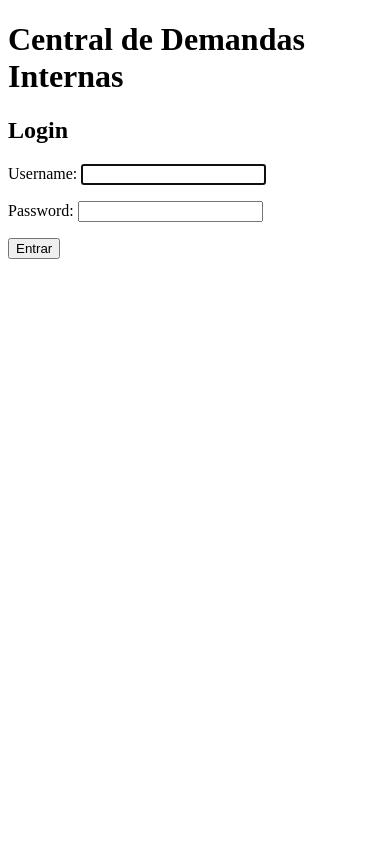
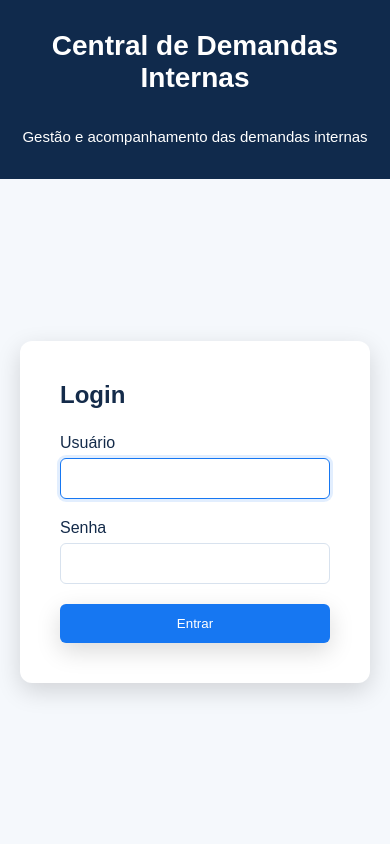
Before and after one commit to Monaliza-Vasconcelos/central-demandas, a Django app: page /accounts/login/ in a window 390 px wide. Run offline with Django 5.2, Linux system fonts and the light colour scheme.

Commit message:
feat: estiliza tela de login responsiva

```diff
--- a/config/settings.py
+++ b/config/settings.py
@@ -37,6 +37,7 @@ INSTALLED_APPS = [
     'django.contrib.sessions',
     'django.contrib.messages',
     'django.contrib.staticfiles',
+    'django_browser_reload',
     'usuarios',
     'demandas',
 ]
@@ -49,6 +50,7 @@ MIDDLEWARE = [
     'django.contrib.auth.middleware.AuthenticationMiddleware',
     'django.contrib.messages.middleware.MessageMiddleware',
     'django.middleware.clickjacking.XFrameOptionsMiddleware',
+    'django_browser_reload.middleware.BrowserReloadMiddleware',
 ]
 
 ROOT_URLCONF = 'config.urls'
--- a/config/urls.py
+++ b/config/urls.py
@@ -20,4 +20,5 @@ from django.urls import path, include
 urlpatterns = [
     path('admin/', admin.site.urls),
     path('', include('usuarios.urls')),
+    path("__reload__/", include("django_browser_reload.urls")),
 ]
--- /dev/null
+++ b/usuarios/static/usuarios/css/base.css
@@ -0,0 +1,37 @@
+:root {
+    /* Identidade */
+    --cor-primaria: #1677f2;
+    --cor-primaria-hover: #0f63d8;
+    --cor-secundaria: #102a4c;
+    --cor-secundaria-escura: #0b1f3a;
+
+    /* Fundos */
+    --cor-fundo: #f5f8fc;
+    --cor-fundo-secundario: #eef4fa;
+    --cor-card: #ffffff;
+
+    /* Textos */
+    --cor-texto: #142b4a;
+    --cor-texto-secundario: #6b7f99;
+    --cor-texto-claro: #ffffff;
+
+    /* Bordas */
+    --cor-borda: #d8e2ee;
+
+    /* Status */
+    --cor-sucesso: #16a66a;
+    --cor-sucesso-fundo: #dff7eb;
+
+    --cor-alerta: #e9a21b;
+    --cor-alerta-fundo: #fff1cf;
+
+    --cor-erro: #d64545;
+    --cor-erro-fundo: #fde5e5;
+}
+
+body {
+    margin: 0;
+    font-family: Arial, Helvetica, sans-serif;
+    color: var(--cor-texto);
+    background-color: var(--cor-fundo);
+}
--- /dev/null
+++ b/usuarios/static/usuarios/css/login.css
@@ -0,0 +1,137 @@
+.login-container {
+    display: flex;
+    min-height: 100vh;
+
+
+}
+
+.login-apresentacao {
+    display: flex;
+    flex-direction: column;
+    justify-content: center;
+    align-items: center;
+    width: 50%;
+    padding: 60px;
+    color: var(--cor-texto-claro);
+    background-color: var(--cor-secundaria);
+
+}
+
+.login-apresentacao h1 {
+    font-size: 42px;
+    margin-bottom: 16px;
+}
+
+.login-apresentacao p {
+    font-size: 18px;
+    line-height: 1.6;
+}
+
+.login-formulario {
+    display: flex;
+    flex-direction: column;
+    justify-content: center;
+    align-items: center;
+    width: 50%;
+    background-color: var(--cor-fundo);
+}
+
+.login-card {
+    width: 350px;
+    padding: 40px;
+    background-color: var(--cor-card);
+
+    border-radius: 12px;
+    box-shadow: 0 8px 24px rgba(0, 0, 0, 0.15);
+}
+
+.login-card input {
+    width: 100%;
+    padding: 12px;
+    box-sizing: border-box;
+    border: 1px solid var(--cor-borda);
+    border-radius: 6px;
+}
+
+.login-card label {
+    display: block;
+    margin-bottom: 6px;
+}
+
+.login-card button {
+    width: 100%;
+    padding: 12px;
+    border-radius: 6px;
+    border: none;
+    background-color: var(--cor-primaria);
+    color: var(--cor-texto-claro);
+    cursor: pointer;
+}
+
+.login-card button:hover{
+    background-color: var(--cor-primaria-hover);
+    color: var(--cor-texto);
+}
+
+.login-card input:focus {
+    border-color: var(--cor-primaria);
+    outline: none;
+    box-shadow: 0 0 0 3px rgba(22, 119, 242, 0.12);
+}
+
+.login-erro {
+    background-color: var(--cor-erro-fundo);
+    color: var(--cor-erro);
+    padding: 10px;
+    border-radius: 6px;
+    margin-bottom: 15px;
+}
+
+.login-card form p {
+    margin: 0 0 20px 0;
+}
+
+.login-card h2 {
+    margin-top: 0;
+    margin-bottom: 25px;
+}
+
+
+@media (max-width: 768px) {
+
+    .login-container {
+        flex-direction: column;
+    }
+
+    .login-apresentacao,
+    .login-formulario {
+        width: 100%;
+        box-sizing: border-box;
+    }
+
+    .login-apresentacao {
+        padding: 30px 20px;
+        text-align: center;
+    }
+
+    .login-apresentacao h1 {
+        font-size: 28px;
+        margin-top: 0;
+    }
+
+    .login-apresentacao p {
+        font-size: 15px;
+        margin-bottom: 0;
+    }
+
+    .login-formulario {
+        padding: 20px;
+        flex: 1;
+    }
+
+    .login-card {
+        width: 100%;
+        max-width: 350px;
+        box-sizing: border-box;
+    }
+}
--- a/usuarios/templates/usuarios/home.html
+++ b/usuarios/templates/usuarios/home.html
@@ -8,6 +8,12 @@
 <body>
     <h1>Central de Demandas Internas</h1>
     <p>Bem-vindo(a), {{ user.username }}!</p>
+
+    {% if eh_suporte %}
+        <p>Você está acessando como Suporte.</p>
+    {% else %}
+        <p>Você está acessando como Solicitante.</p>
+    {% endif %}
     <form method="post" action="{% url 'logout' %}">
         {% csrf_token %}
     <button type="submit">Sair</button>
--- a/usuarios/templates/usuarios/login.html
+++ b/usuarios/templates/usuarios/login.html
@@ -1,21 +1,47 @@
+{% load static %}
 <!DOCTYPE html>
 <html lang="pt-br">
 <head>
     <meta charset="UTF-8">
     <meta name="viewport" content="width=device-width, initial-scale=1.0">
     <title>Login</title>
+    <link rel="stylesheet" href="{% static 'usuarios/css/base.css' %}">
+    <link rel="stylesheet" href="{% static 'usuarios/css/login.css' %}">
+
 </head>
+
 <body>
-    <h1>Central de Demandas Internas</h1>
+    <main class="login-container">
 
-    <h2>Login</h2>
+        <section class="login-apresentacao">
+            <h1>Central de Demandas Internas</h1>
+            <p> Gestão e acompanhamento das demandas internas </p>
+        </section>
 
-    <form method="post">
-        {% csrf_token %}
+        <section class="login-formulario">
+            <div class="login-card">
+                <h2>Login</h2>
+                {% if form.errors %}
+                    <div class="login-erro">
+                        Usuário ou senha inválidos.
+                    </div>
+                {% endif %}
+                <form method="post">
+                    {% csrf_token %}
+                     <p>
+                        <label for="{{ form.username.id_for_label }}">Usuário</label>
+                        {{ form.username }}
+                    </p>
 
-        {{ form.as_p }}
+                    <p>
+                        <label for="{{ form.password.id_for_label }}">Senha</label>
+                        {{ form.password }}
+                    </p>
+                    <button class="login-card button" type="submit">Entrar</button>
+                </form>
+            </div>
+        </section>
 
-        <button type="submit">Entrar</button>
-    </form>
+    </main>
 </body>
 </html>
--- a/usuarios/views.py
+++ b/usuarios/views.py
@@ -4,4 +4,6 @@ from django.contrib.auth.decorators import login_required
 # Create your views here.
 @login_required
 def home(request):
-     return render(request, 'usuarios/home.html')
+     return render(request, 'usuarios/home.html', context= {
+    'eh_suporte': request.user.groups.filter(name='Suporte').exists()
+})
```
